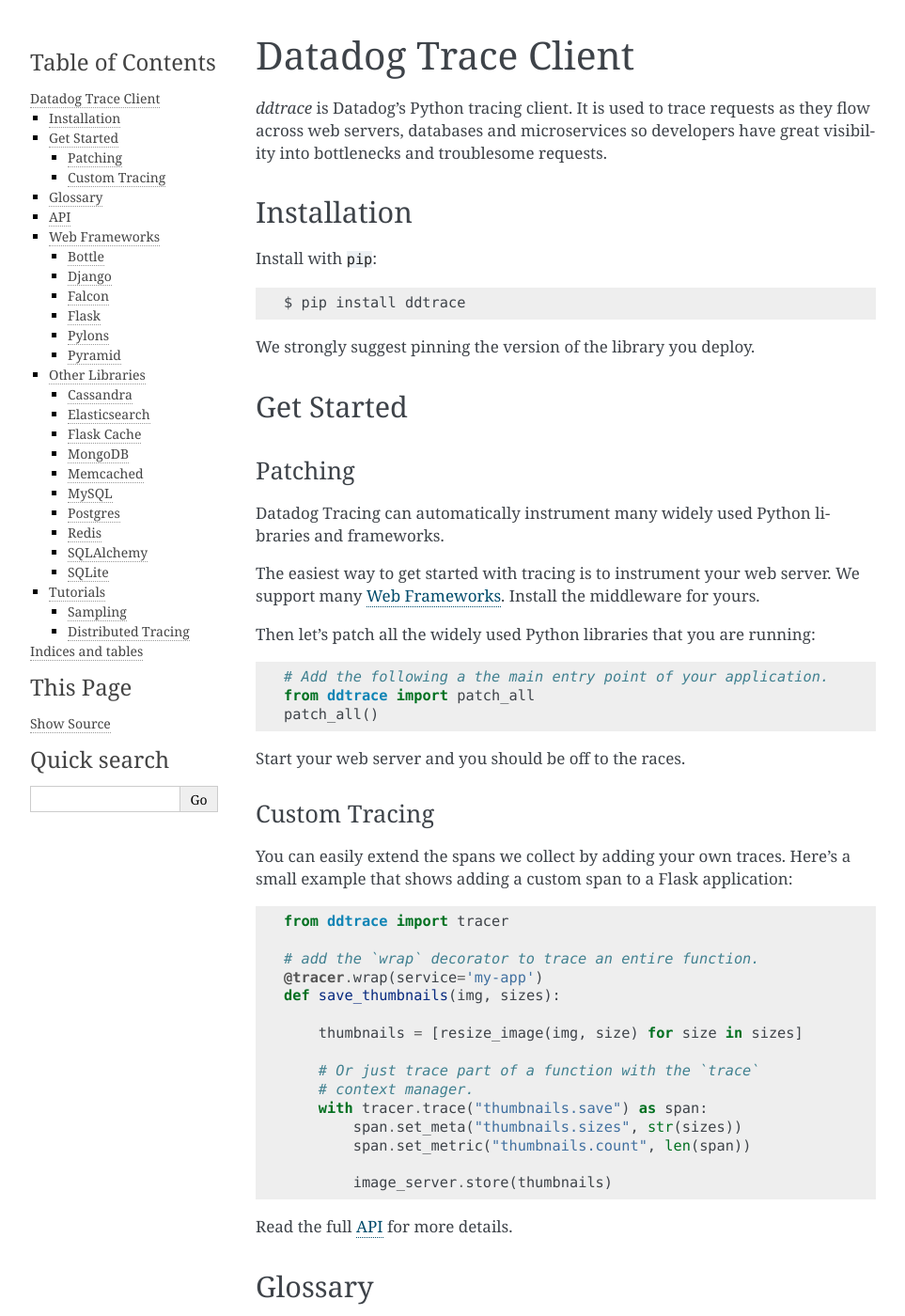
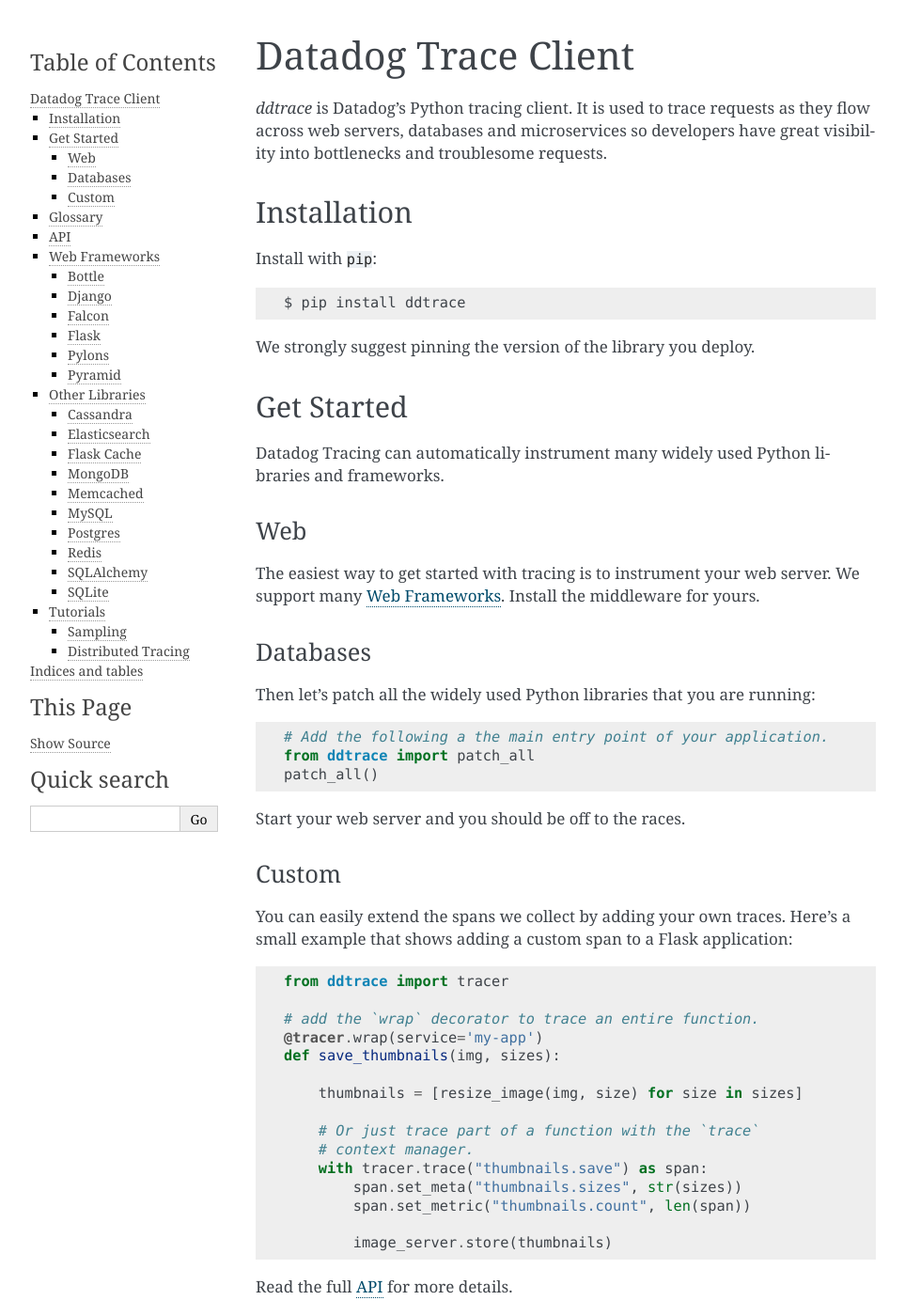
Before and after one commit to laminarasm9/dd-trace-py, a Sphinx documentation site: the page built from docs/index.rst, in a window 1280 px wide and 1400 px high. Shown: the whole window at 94% size, without its empty margins (148-1111 px from the left). Built offline with Sphinx 7.4.7, drawn with Linux system fonts in a browser that asks for light colours.

Commit message:
More clearly state they ened to install a web framework.

```diff
--- a/docs/index.rst
+++ b/docs/index.rst
@@ -17,14 +17,17 @@ We strongly suggest pinning the version of the library you deploy.
 Get Started
 -----------
 
-Patching
-~~~~~~~~
-
 Datadog Tracing can automatically instrument many widely used Python libraries
 and frameworks.
 
+Web
+~~~
+
 The easiest way to get started with tracing is to instrument your web server.
 We support many `Web Frameworks`_. Install the middleware for yours.
+
+Databases
+~~~~~~~~~
 
 Then let's patch all the widely used Python libraries that you are running::
 
@@ -34,8 +37,8 @@ Then let's patch all the widely used Python libraries that you are running::
 
 Start your web server and you should be off to the races.
 
-Custom Tracing
-~~~~~~~~~~~~~~
+Custom
+~~~~~~
 
 You can easily extend the spans we collect by adding your own traces. Here's a
 small example that shows adding a custom span to a Flask application::
```
